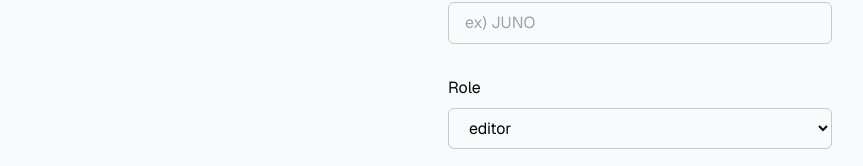
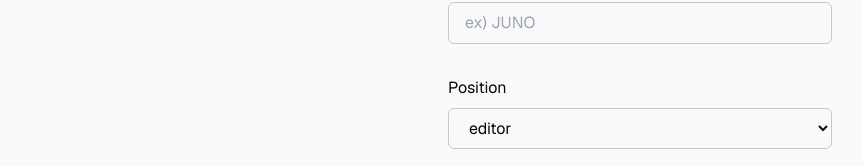
Before and after one commit to KwakYounHo/SC_HRM, a Next.js app in the folder front/: page /signup in a window 1280 px wide. Shown: the part 406-572 px from the top of the page, without its empty margins (0-863 px from the left). Built offline with nearby package versions, Linux system fonts and the light colour scheme.

Commit message:
public.commute.role 컬럼명 변경 : position

```diff
--- a/front/src/app/signup/page.tsx
+++ b/front/src/app/signup/page.tsx
@@ -16,7 +16,7 @@ export default function Login({
     const email = formData.get("email") as string;
     const password = formData.get("password") as string;
     const username = formData.get("userName") as string;
-    const role = formData.get("role") as string;
+    const position = formData.get("position") as string;
     const supabase = createClient();
 
     const { error } = await supabase.auth.signUp({
@@ -26,19 +26,22 @@ export default function Login({
         emailRedirectTo: `${origin}/auth/callback`,
         data: {
           user_name: username,
-          role,
+          position,
         },
       },
     });
 
     if (error) {
-      return redirect("/login?message=Could not authenticate user");
+      console.error(error);
+      return redirect(
+        "/signup?message=Failed sign up because something error. please retry"
+      );
     }
 
     return redirect("/login");
   };
 
-  const roleOption = ["editor", "interpreter", "influencer", "manager"];
+  const positionOption = ["editor", "interpreter", "influencer", "manager"];
 
   return (
     <div className="flex-1 flex flex-col w-full px-8 sm:max-w-md justify-center gap-2">
@@ -92,15 +95,15 @@ export default function Login({
           placeholder="ex) JUNO"
           required
         />
-        <label className="text-md" htmlFor="role">
-          Role
+        <label className="text-md" htmlFor="position">
+          Position
         </label>
         <select
-          name="role"
-          title="role"
+          name="position"
+          title="position"
           className="rounded-md px-4 py-2 bg-inherit border mb-6"
         >
-          {roleOption.map((element, i) => {
+          {positionOption.map((element, i) => {
             return (
               <option key={i} value={element} className={"capitalize"}>
                 {element}
@@ -117,7 +120,7 @@ export default function Login({
           Sign Up
         </SubmitButton>
         {searchParams?.message && (
-          <p className="mt-4 p-4 bg-foreground/10 text-foreground text-center">
+          <p className="mt-4 p-4 bg-foreground/10 text-foreground text-center text-red-400">
             {searchParams.message}
           </p>
         )}
--- a/front/src/lib/supabase.ts
+++ b/front/src/lib/supabase.ts
@@ -45,24 +45,24 @@ export type Database = {
         Row: {
           access_level: number
           joindate: string
+          position: string
           quietdate: string | null
-          role: string
           user_id: string
           user_name: string
         }
         Insert: {
           access_level?: number
           joindate?: string
+          position: string
           quietdate?: string | null
-          role: string
           user_id: string
           user_name: string
         }
         Update: {
           access_level?: number
           joindate?: string
+          position?: string
           quietdate?: string | null
-          role?: string
           user_id?: string
           user_name?: string
         }
```
